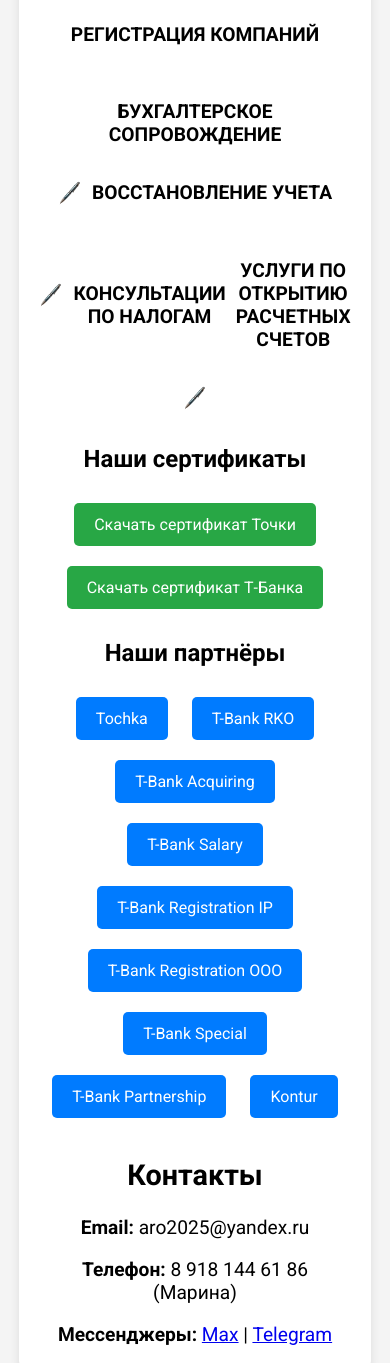
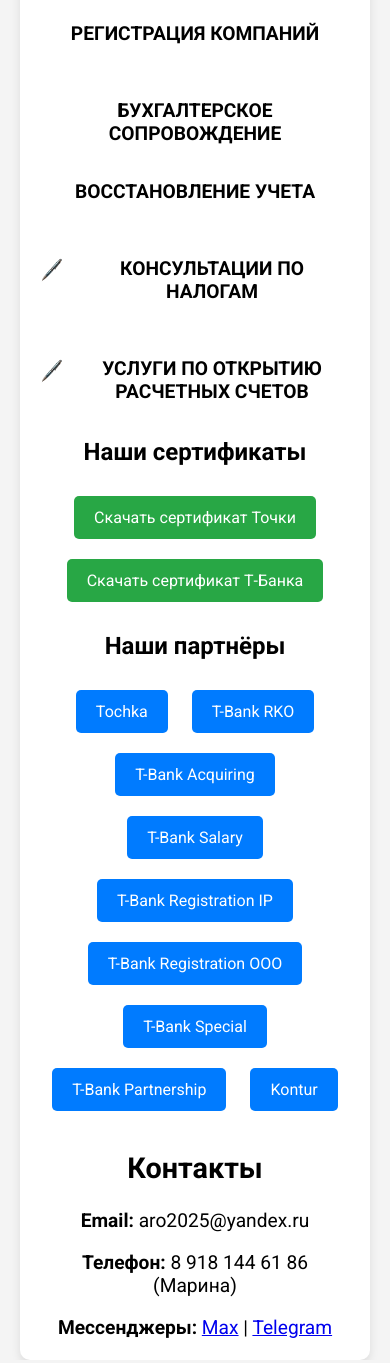
Before and after one commit to ooo-arus/ooo-arus.github.io, a plain HTML site: page index.html in a window 390 px wide. Shown: the part 384-1747 px from the top of the page. Drawn offline with Linux system fonts and the light colour scheme.

Commit message:
Update index.html

```diff
--- a/index.html
+++ b/index.html
@@ -69,7 +69,7 @@
                 margin-bottom: 0; /* Уменьшены отступы */
             }
             .contact p {
-                margin-bottom: 5px; /* Уменьшены отступы между контактами */
+                margin-bottom: 1px; /* Уменьшены отступы между контактами */
             }
         }
         .content {
@@ -148,25 +148,23 @@
             </section>
             <section class="services">
                 <div class="service">
-
                     <p>Регистрация компаний</p>
                 </div>
                 <div class="service">
-
                     <p>Бухгалтерское сопровождение</p>
                 </div>
                 <div class="service">
-                    <img src="pen.png" alt="Карандаш">
+
                     Восстановление учета
                 </div>
                 <div class="service">
                     <img src="pen.png" alt="Карандаш">
                     <p>Консультации по налогам</p>
-                     <p>Услуги по открытию расчетных счетов</p>
+
                 </div>
                 <div class="service">
                     <img src="pen.png" alt="Карандаш">
-
+                     <p>Услуги по открытию расчетных счетов</p>
                 </div>
             </section>
             <section class="certificates">
```
